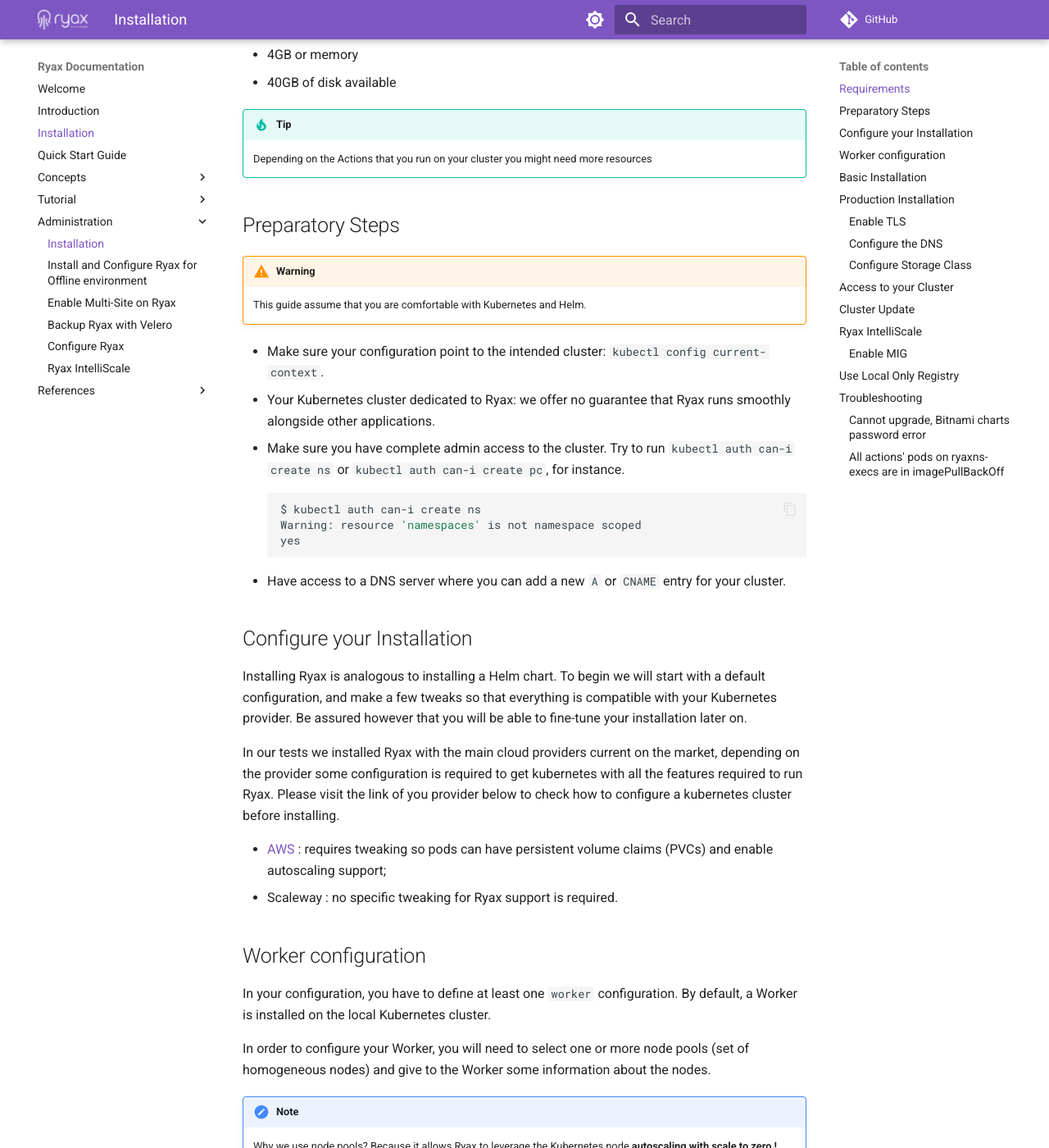
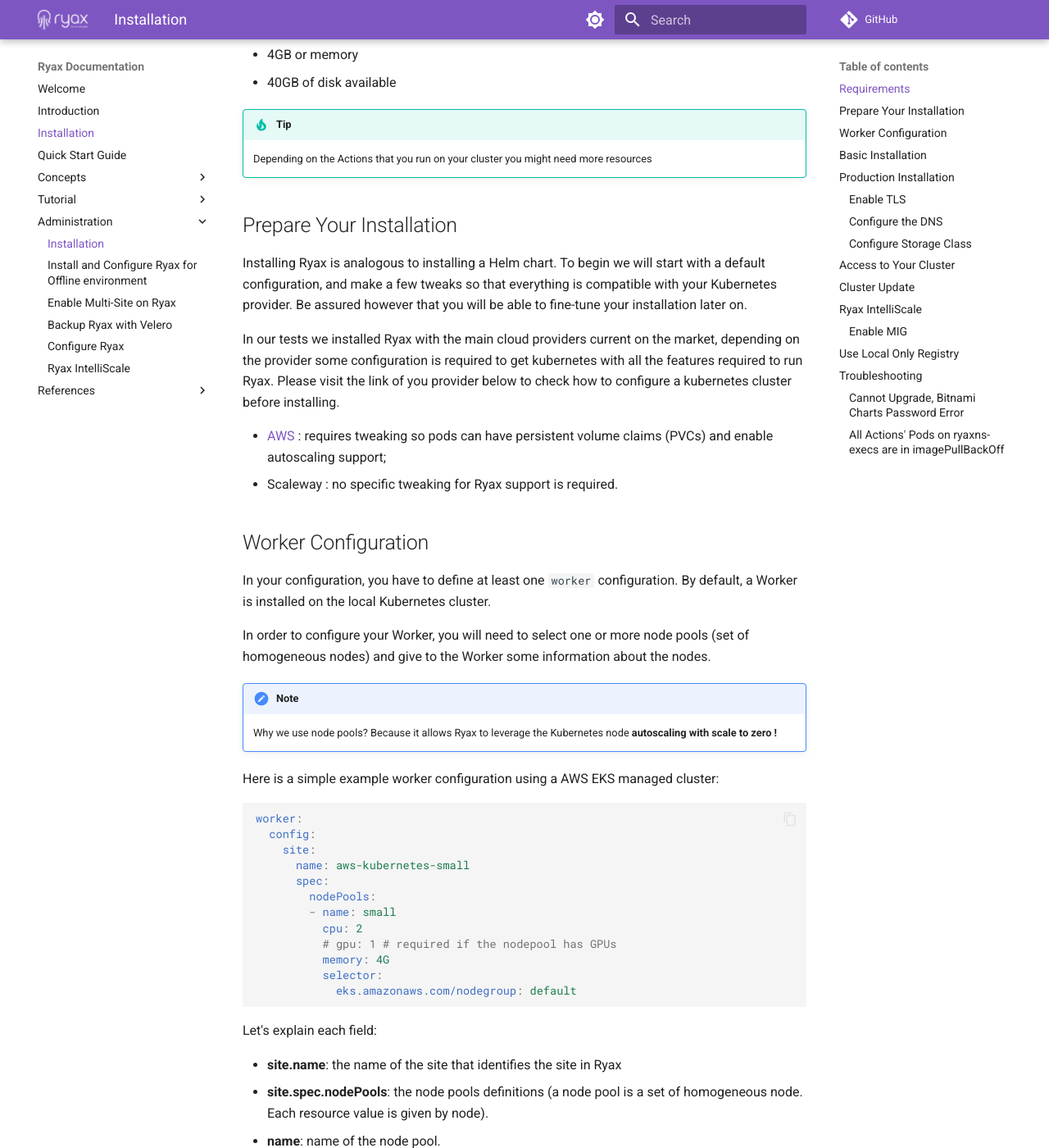
Before and after one commit to RyaxTech/ryax-engine, an MkDocs documentation site: the page built from docs/docs/howto/install_ryax_kubernetes.md, in a window 1280 px wide and 1400 px high, scrolled down 675 px. Shown: the whole window at 82% size. Built offline with MkDocs 1.6.1 and Material for MkDocs 9.7.7, drawn with Linux system fonts in a browser that asks for light colours; comment, search, counter and statistics services are not loaded; some of the changed text lies outside the part shown.

Commit message:
improve documentation

````diff
--- a/docs/docs/howto/install_ryax_kubernetes.md
+++ b/docs/docs/howto/install_ryax_kubernetes.md
@@ -26,22 +26,7 @@
 !!! tip
     Depending on the Actions that you run on your cluster you might need more resources
 
-## Preparatory Steps
-
-!!! warning
-    This guide assume that you are comfortable with Kubernetes and Helm.
-
-- Make sure your configuration point to the intended cluster: `kubectl config current-context`.
-- Your Kubernetes cluster dedicated to Ryax: we offer no guarantee that Ryax runs smoothly alongside other applications.
-- Make sure you have complete admin access to the cluster. Try to run `kubectl auth can-i create ns` or `kubectl auth can-i create pc`, for instance.
-  ```sh
-  $ kubectl auth can-i create ns
-  Warning: resource 'namespaces' is not namespace scoped
-  yes
-  ```
-- Have access to a DNS server where you can add a new `A` or `CNAME` entry for your cluster.
-
-## Configure your Installation
+## Prepare Your Installation
 
 Installing Ryax is analogous to installing a Helm chart. To begin we will start
 with a default configuration, and make a few tweaks so that everything is
@@ -56,7 +41,7 @@
 * [AWS](kubernetes_aws.md) : requires tweaking so pods can have persistent volume claims (PVCs) and enable autoscaling support;
 * Scaleway : no specific tweaking for Ryax support is required.
 
-## Worker configuration
+## Worker Configuration
 
 In your configuration, you have to define at least one `worker` configuration.
 By default, a Worker is installed on the local Kubernetes cluster.
@@ -65,7 +50,6 @@
 
 !!! note
     Why we use node pools? Because it allows Ryax to leverage the Kubernetes node **autoscaling with scale to zero !**
-
 
 Here is a simple example worker configuration using a AWS EKS managed cluster:
 ```yaml
@@ -209,7 +193,7 @@
 
 If you have any questions, please join our [Discord server](https://discord.gg/ctgBtx9QwB). We will be happy to help!
 
-## Access to your Cluster
+## Access to Your Cluster
 
 Now you can access to you cluster with it's IP adress on your web browser.
 
@@ -329,7 +313,7 @@
 
 ## Troubleshooting
 
-### Cannot upgrade, Bitnami charts password error
+### Cannot Upgrade, Bitnami Charts Password Error
 
 When trying to change configuration you might experience rabbitmq, or postgresql errors like below.
 
@@ -356,7 +340,7 @@
     password: <MY SECRET>
 ```
 
-### All actions' pods on ryaxns-execs are in imagePullBackOff
+### All Actions' Pods on ryaxns-execs are in imagePullBackOff
 
 If you are getting imagePullBackOff for pods on ryaxns-execs.
 You are probably having trouble accessing the registry through the external domain name.
````
